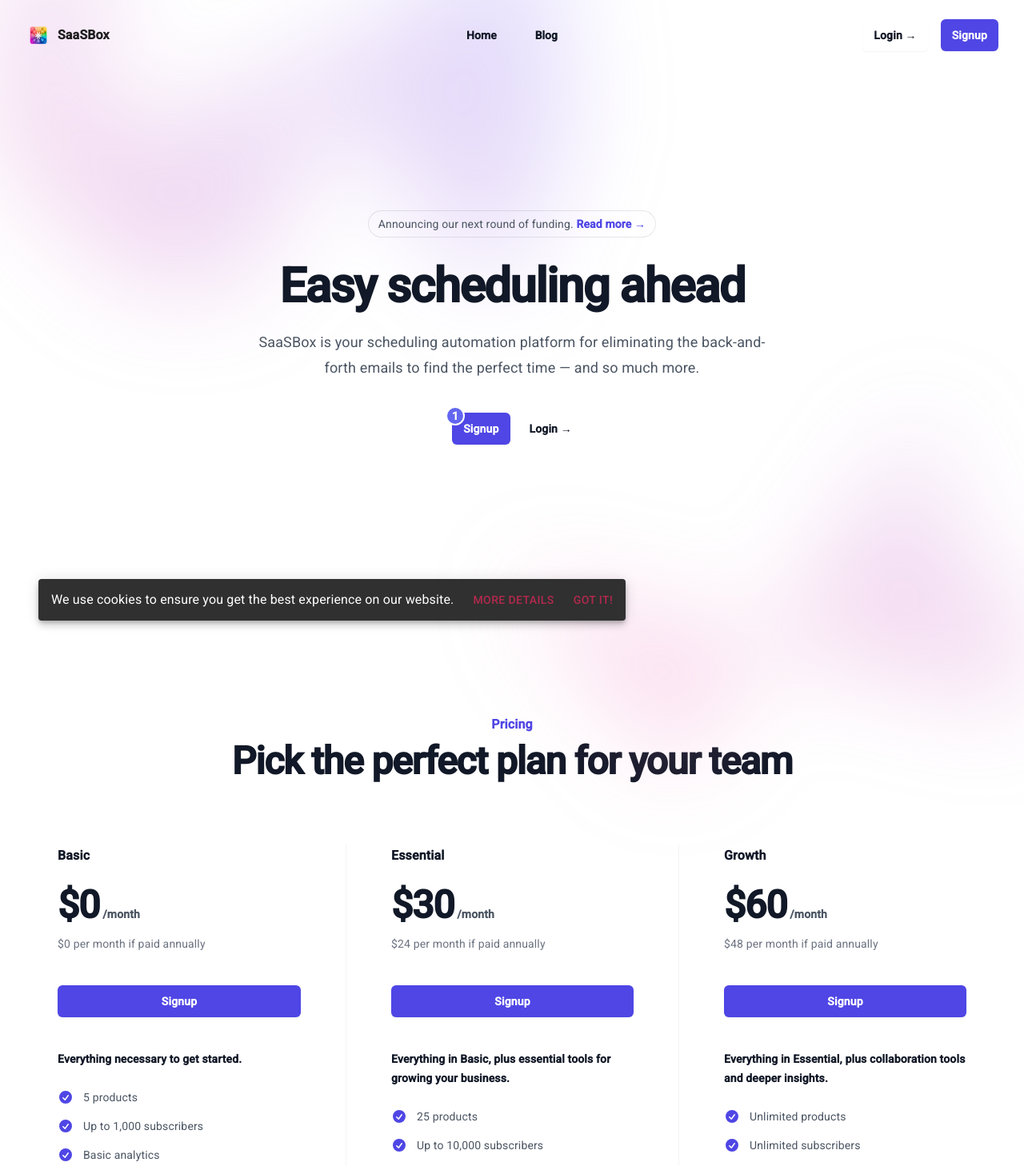
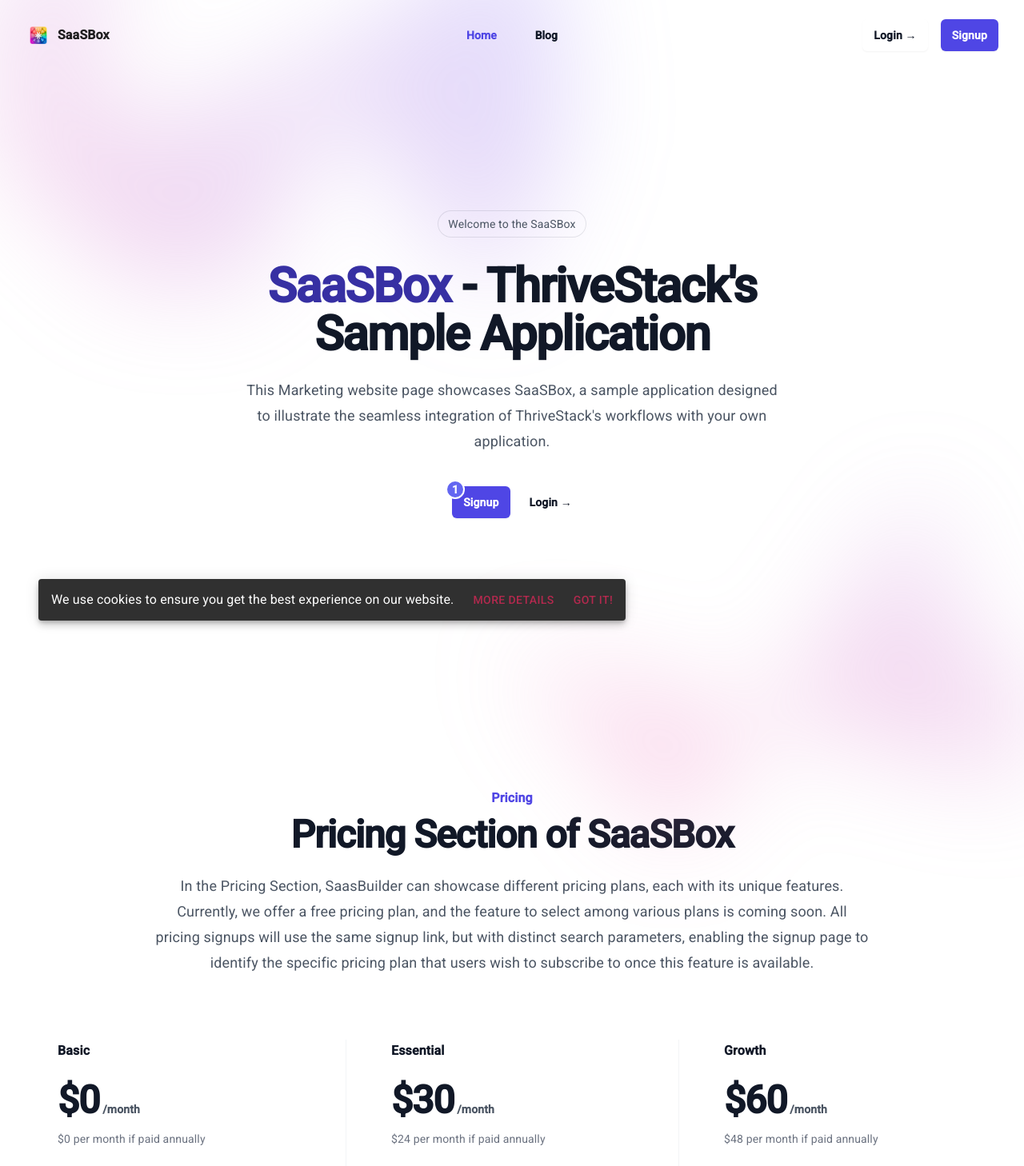
Before and after one commit to Thrivestack-public/sample-app-marketing-page, a React (Create React App) app: page / in a window 1280 px wide. Shown: the top 1458 px of the page at 80% size. Built offline with nearby package versions, Linux system fonts and the light colour scheme; a web font is replaced by a local one.

Commit message:
chore: updated the content

```diff
--- a/src/index.css
+++ b/src/index.css
@@ -829,6 +829,22 @@ video {
   --tw-border-opacity: 1;
   border-color: rgb(255 255 255 / var(--tw-border-opacity));
 }
+.bg-indigo-600 {
+  --tw-bg-opacity: 1;
+  background-color: rgb(79 70 229 / var(--tw-bg-opacity));
+}
+.bg-orange-400 {
+  --tw-bg-opacity: 1;
+  background-color: rgb(251 146 60 / var(--tw-bg-opacity));
+}
+.bg-orange-500 {
+  --tw-bg-opacity: 1;
+  background-color: rgb(249 115 22 / var(--tw-bg-opacity));
+}
+.bg-white {
+  --tw-bg-opacity: 1;
+  background-color: rgb(255 255 255 / var(--tw-bg-opacity));
+}
 .bg-indigo-400 {
   --tw-bg-opacity: 1;
   background-color: rgb(129 140 248 / var(--tw-bg-opacity));
@@ -836,14 +852,6 @@ video {
 .bg-indigo-500 {
   --tw-bg-opacity: 1;
   background-color: rgb(99 102 241 / var(--tw-bg-opacity));
-}
-.bg-indigo-600 {
-  --tw-bg-opacity: 1;
-  background-color: rgb(79 70 229 / var(--tw-bg-opacity));
-}
-.bg-white {
-  --tw-bg-opacity: 1;
-  background-color: rgb(255 255 255 / var(--tw-bg-opacity));
 }
 .bg-gradient-to-tr {
   background-image: linear-gradient(to top right, var(--tw-gradient-stops));
@@ -990,6 +998,10 @@ video {
 .text-indigo-600 {
   --tw-text-opacity: 1;
   color: rgb(79 70 229 / var(--tw-text-opacity));
+}
+.text-indigo-800 {
+  --tw-text-opacity: 1;
+  color: rgb(55 48 163 / var(--tw-text-opacity));
 }
 .text-white {
   --tw-text-opacity: 1;
--- a/src/marketing/components/home/HeroSection.js
+++ b/src/marketing/components/home/HeroSection.js
@@ -25,21 +25,22 @@ function HeroSection(props) {
           <div className="mx-auto max-w-2xl py-32 sm:py-48 lg:py-52">
             <div className="hidden sm:mb-8 sm:flex sm:justify-center">
               <div className="relative rounded-full px-3 py-1 text-sm leading-6 text-gray-600 ring-1 ring-gray-900/10 hover:ring-gray-900/20">
-                Announcing our next round of funding.{" "}
-                <a href="#" className="font-semibold text-indigo-600">
+                Welcome to the SaaSBox
+                {/* <a href="#" className="font-semibold text-indigo-600">
                   <span className="absolute inset-0" aria-hidden="true" />
                   Read more <span aria-hidden="true">&rarr;</span>
-                </a>
+                </a> */}
               </div>
             </div>
             <div className="text-center">
-              <h1 className="text-4xl font-bold tracking-tight text-gray-900 sm:text-6xl">
-                Easy scheduling ahead
+              <h1 className="text-4xl font-bold tracking-tight text-gray-900 sm:text-6xl ">
+                <p className="inline text-indigo-800">SaaSBox</p> -
+                ThriveStack's Sample Application
               </h1>
               <p className="mt-6 text-lg leading-8 text-gray-600">
-                SaaSBox is your scheduling automation platform for eliminating
-                the back-and-forth emails to find the perfect time — and so much
-                more.
+                This Marketing website page showcases SaaSBox, a sample
+                application designed to illustrate the seamless integration of
+                ThriveStack's workflows with your own application.
               </p>
               <div className="mt-10 flex items-center justify-center gap-x-6">
                 <Tooltip
--- a/src/marketing/components/home/PricingSection.js
+++ b/src/marketing/components/home/PricingSection.js
@@ -58,7 +58,16 @@ export default function PricingSection() {
             Pricing
           </h2>
           <p className="mt-2 text-4xl font-bold tracking-tight text-gray-900 sm:text-5xl">
-            Pick the perfect plan for your team
+            Pricing Section of SaaSBox
+          </p>
+          <p className="mt-6 text-lg leading-8 text-gray-600">
+            In the Pricing Section, SaasBuilder can showcase different pricing
+            plans, each with its unique features. Currently, we offer a free
+            pricing plan, and the feature to select among various plans is
+            coming soon. All pricing signups will use the same signup link, but
+            with distinct search parameters, enabling the signup page to
+            identify the specific pricing plan that users wish to subscribe to
+            once this feature is available.
           </p>
         </div>
         <div className="mt-20 flow-root">
--- a/src/marketing/components/navigation/NavBar.js
+++ b/src/marketing/components/navigation/NavBar.js
@@ -28,6 +28,8 @@ function NavBar(props) {
   ];
 
   const [mobileMenuOpen, setMobileMenuOpen] = useState(false);
+
+  console.log("section", selectedTab);
 
   return (
     <div>
@@ -67,7 +69,9 @@ function NavBar(props) {
                     <button
                       color="secondary"
                       size="large"
-                      className="text-sm font-semibold leading-6 text-gray-900"
+                      className={`text-sm font-semibold leading-6 text-gray-900 ${
+                        selectedTab === element.name ? "text-indigo-600" : ""
+                      }`}
                     >
                       {element.name}
                     </button>
--- a/tailwind.config.js
+++ b/tailwind.config.js
@@ -1,6 +1,5 @@
 module.exports = {
   content: ["./src/**/*.{js,ts,jsx,tsx}"],
-
   theme: {
     extend: {},
   },
```
